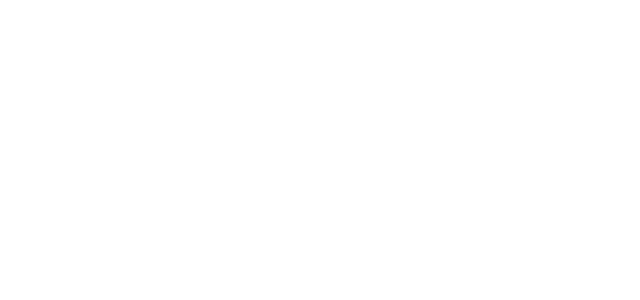
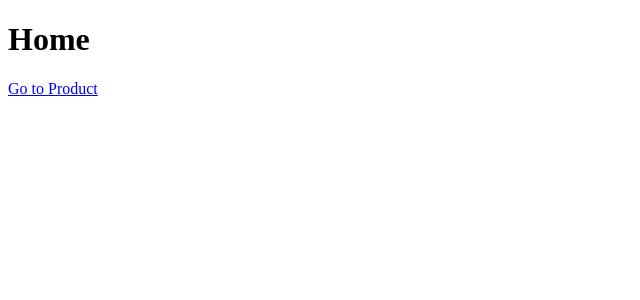
Before and after one commit to faiz832/React-CRUD-REST-API, a React (Vite) app: page / in a window 1280 px wide. Before the commit this address had no page. Shown: the top 300 px of the page, without its empty margins (0-640 px from the left). Built offline with nearby package versions, Linux system fonts and the light colour scheme.

Commit message:
feat: add home-page

```diff
--- /dev/null
+++ b/src/pages/Home.jsx
@@ -0,0 +1,11 @@
+import { Link } from "react-router-dom";
+
+export default function Home() {
+  return (
+    <>
+      <h1>Home</h1>
+
+      <Link to="/product">Go to Product</Link>
+    </>
+  );
+}
--- a/src/routes/index.jsx
+++ b/src/routes/index.jsx
@@ -1,10 +1,12 @@
 import { BrowserRouter as Router, Routes, Route } from "react-router-dom";
 import Product from "../pages/Product";
+import Home from "../pages/Home";
 
 export default function index() {
   return (
     <Router>
       <Routes>
+        <Route path="/" element={<Home />} />
         <Route path="/product" element={<Product />} />
       </Routes>
     </Router>
```
